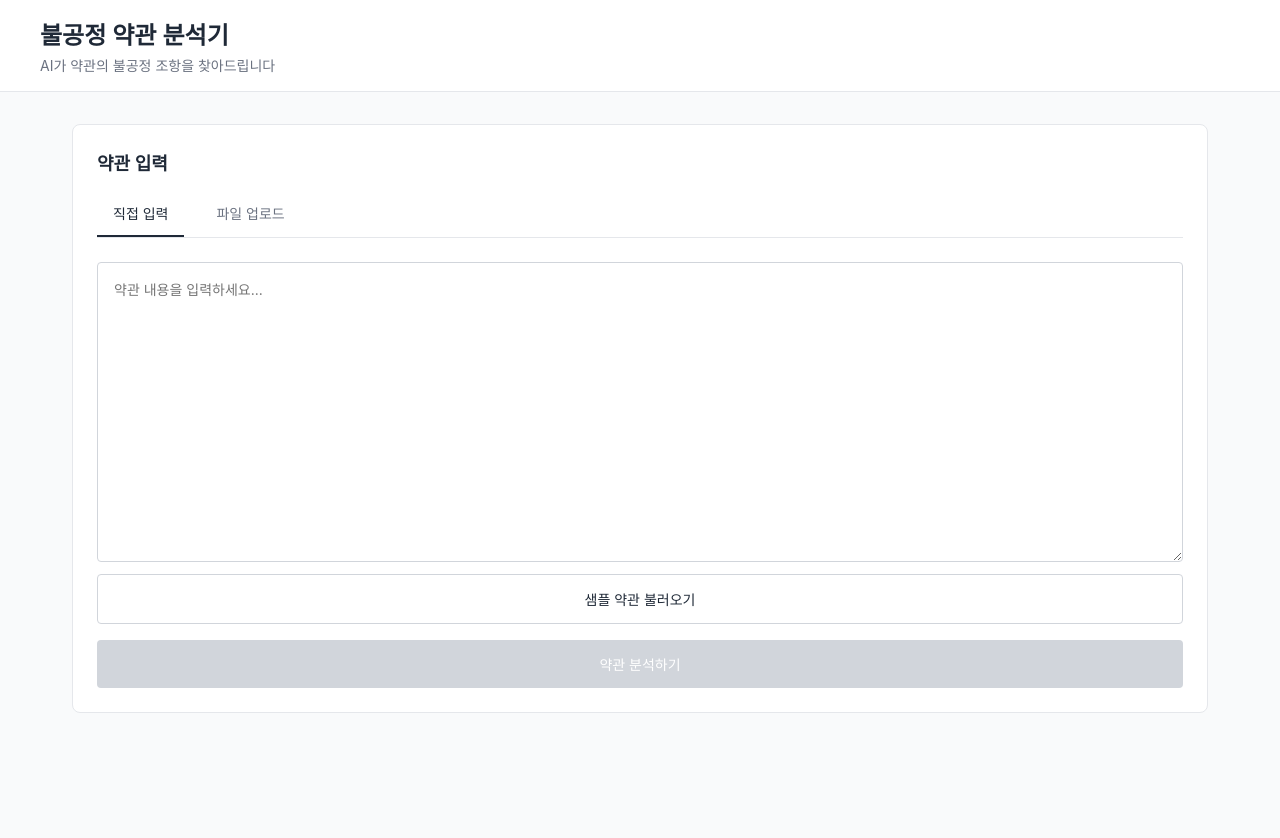
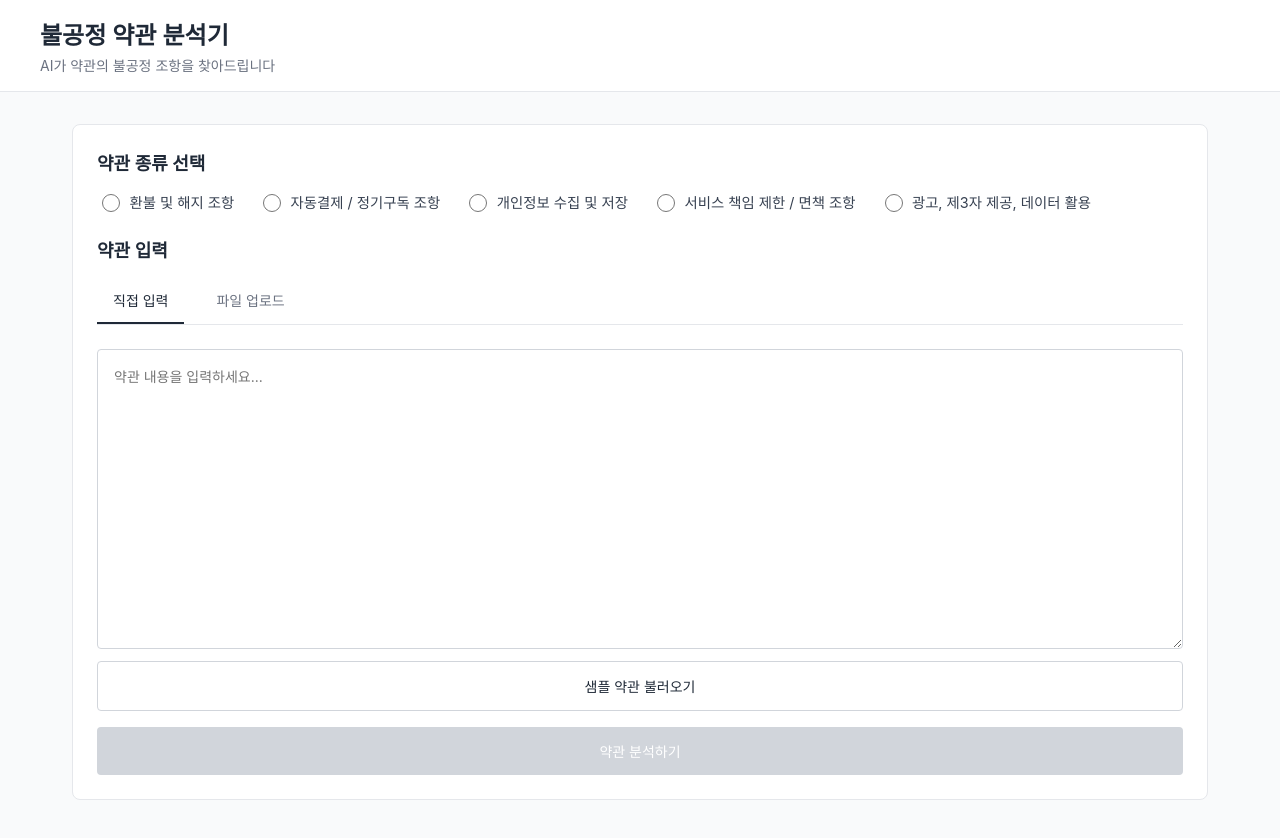
Before and after one commit to SaveYourPrivacy/front, a React (Vite) app: page / in a window 1280 px wide. Shown: the top 838 px of the page. Before the commit the page ends 800 px from the top, so only its background shows below. Built offline with nearby package versions, Linux system fonts and the light colour scheme.

Commit message:
홈 화면 TermsCategorySelect 컴포넌트 및 CSS 추가

```diff
--- /dev/null
+++ b/src/components/home/TermsCategorySelect.jsx
@@ -0,0 +1,43 @@
+import { useState } from 'react';
+import '../../styles/home/termsCategorySelect.css';
+
+function TermsCategorySelect({ onSelect }) {
+    const [category, setCategory] = useState('');
+
+    const handleSelect = (e) => {
+        const value = e.target.value;
+        setCategory(value);
+        onSelect(value);
+    };
+
+    return (
+        <div className="terms-category-radio">
+            <h3>약관 종류 선택</h3>
+            <div className="radio-group">
+                <div className="radio-item">
+                    <input type="radio" name="category" value="환불 및 해지 조항" onChange={handleSelect} />
+                    <span>환불 및 해지 조항</span>
+                </div>
+                <div className="radio-item">
+                    <input type="radio" name="category" value="자동결제 / 정기구독 조항" onChange={handleSelect} />
+                    <span>자동결제 / 정기구독 조항</span>
+                </div>
+                <div className="radio-item">
+                    <input type="radio" name="category" value="개인정보 수집 및 저장" onChange={handleSelect} />
+                    <span>개인정보 수집 및 저장</span>
+                </div>
+                <div className="radio-item">
+                    <input type="radio" name="category" value="서비스 책임 제한 / 면책 조항" onChange={handleSelect} />
+                    <span>서비스 책임 제한 / 면책 조항</span>
+                </div>
+                <div className="radio-item">
+                    <input type="radio" name="category" value="광고, 제3자 제공, 데이터 활용" onChange={handleSelect} />
+                    <span>광고, 제3자 제공, 데이터 활용</span>
+                </div>
+            </div>
+        </div>
+
+    );
+}
+
+export default TermsCategorySelect;
--- a/src/components/home/TermsInput.jsx
+++ b/src/components/home/TermsInput.jsx
@@ -1,6 +1,7 @@
 import { useState } from 'react';
 import '../../styles/home/termsInput.css';
 import { sampleTermsText } from '../../mock/dummyData';
+import TermsCategorySelect from './TermsCategorySelect';
 
 /**
  * TermsInput Component
@@ -47,6 +48,9 @@ function TermsInput({ onAnalyze, isLoading }) {
 
   return (
     <div className="terms-input-container">
+
+      {/*약관 종류 선택 추가 */}
+      <TermsCategorySelect onSelect={(value) => console.log('선택된 약관 종류:', value)} />
       <h2 className="terms-input-title">약관 입력</h2>
 
       <div className="terms-input-tabs">
--- /dev/null
+++ b/src/styles/home/termsCategorySelect.css
@@ -0,0 +1,37 @@
+.terms-category-radio {
+  margin-bottom: 1.5rem;
+}
+
+.terms-category-radio h3 {
+  font-size: 1.125rem;
+  font-weight: 600;
+  color: #1f2937;
+  margin: 0 0 1rem 0;
+}
+
+.radio-group {
+  display: flex;
+  flex-direction: row;
+  flex-wrap: wrap;
+  gap: 1.5rem;
+}
+
+.radio-item {
+  display: flex;
+  align-items: center;
+  gap: 0.4rem;
+}
+
+.radio-item input[type='radio'] {
+  accent-color: #1f2937;
+  width: 18px;
+  height: 18px;
+  cursor: pointer;
+}
+
+.radio-item span {
+  font-size: 0.9rem;
+  color: #374151;
+  pointer-events: none;
+  user-select: none;
+}
```
Also changed, not shown: src/pages/Home.jsx (+6 -15 lines).
